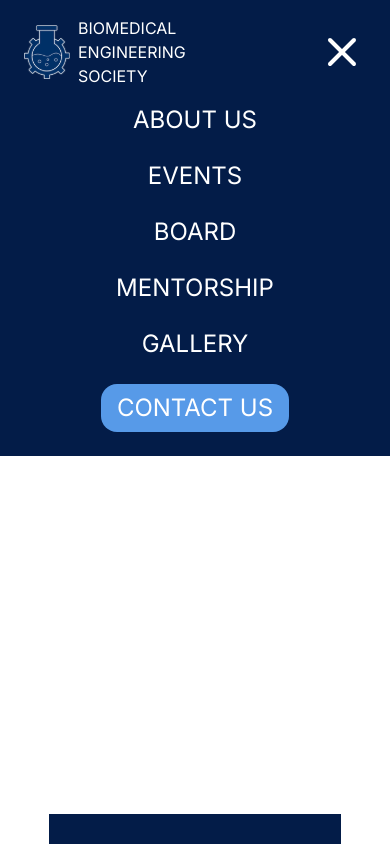
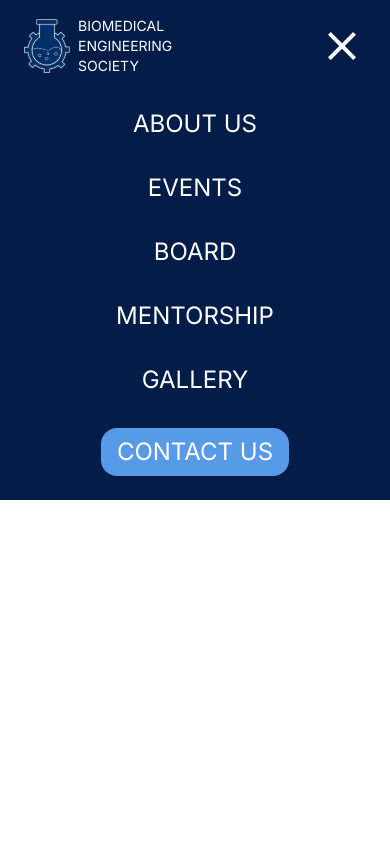
Before and after one commit to acm-ucr/bmes-website, a Next.js app: page / in a window 390 px wide. Both pictures are taken after a click on the element 342 px from the left and 52 px from the top of the page. Shown: the top 844 px of the page. Built offline with nearby package versions, Linux system fonts and the light colour scheme.

Commit message:
Commet fixes

```diff
--- a/src/components/Navbar.tsx
+++ b/src/components/Navbar.tsx
@@ -5,7 +5,8 @@ import { useState } from "react";
 import Link from "next/link";
 import Image from "next/image";
 import BMES_logo from "@/public/BMES_logo.svg";
-import { Menu, X } from "lucide-react";
+import { IoMdMenu } from "react-icons/io";
+import { IoMdClose } from "react-icons/io";
 import { usePathname } from "next/navigation";
 const Navbar = () => {
   const [isOpen, setIsOpen] = useState(false);
@@ -16,7 +17,7 @@ const Navbar = () => {
         <div>
           <Link href="/" className="flex items-center gap-2">
             <Image src={BMES_logo} alt="BMES Logo" />
-            <div className="flex flex-col">
+            <div className="flex flex-col text-sm md:text-lg">
               <span>BIOMEDICAL</span>
               <span>ENGINEERING</span>
               <span>SOCIETY</span>
@@ -29,9 +30,9 @@ const Navbar = () => {
           onClick={() => setIsOpen(!isOpen)}
         >
           {isOpen ? (
-            <X className="h-12 w-12" />
+            <IoMdClose className="h-12 w-12" />
           ) : (
-            <Menu className="h-12 w-12" />
+            <IoMdMenu className="h-12 w-12" />
           )}
         </div>
 
@@ -51,15 +52,15 @@ const Navbar = () => {
       </div>
 
       {isOpen && (
-        <div className="bg-bmes-blue-100 flex flex-col items-center gap-6 px-6 pb-6 text-2xl text-white lg:hidden">
+        <div className="bg-bmes-blue-100 flex flex-col items-center px-6 pb-6 text-2xl text-white lg:hidden">
           {navigations.map(({ link, name }, index) => (
             <Link
               key={index}
               href={link}
               onClick={() => setIsOpen(false)}
-              className={`${
+              className={`py-4 ${
                 pathName === link
-                  ? "text-bmes-blue-200 flex h-16 w-screen items-center justify-center bg-white"
+                  ? "text-bmes-blue-200 flex w-screen items-center justify-center bg-white"
                   : ""
               }`}
             >
@@ -69,7 +70,7 @@ const Navbar = () => {
           <Link
             href="/contact"
             onClick={() => setIsOpen(false)}
-            className="bg-bmes-blue-300 rounded-2xl px-4 py-2"
+            className="bg-bmes-blue-300 mt-4 rounded-2xl px-4 py-2"
           >
             CONTACT US
           </Link>
```
